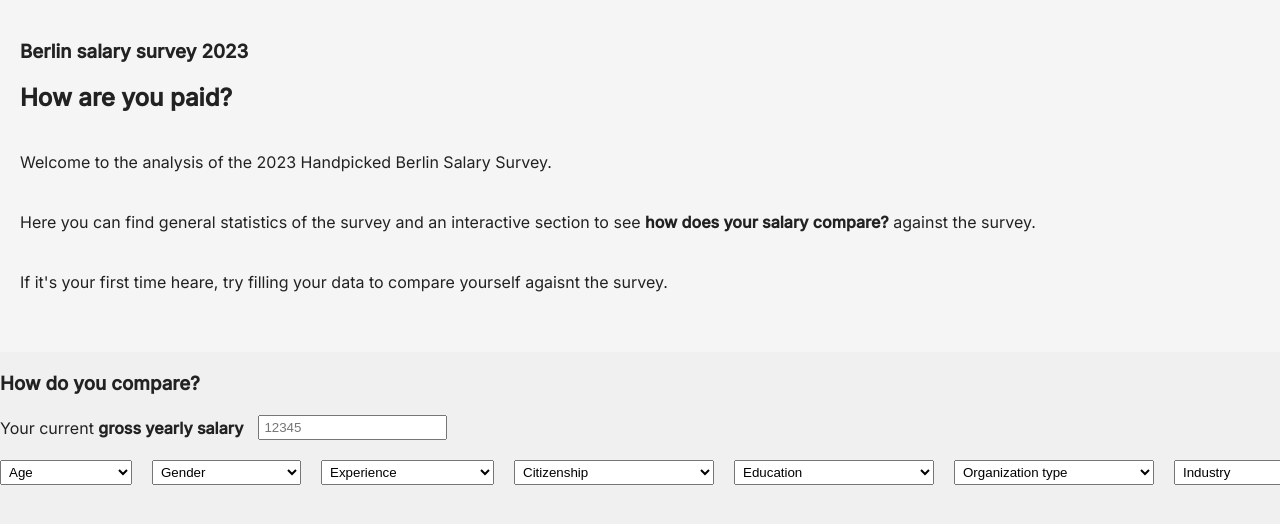
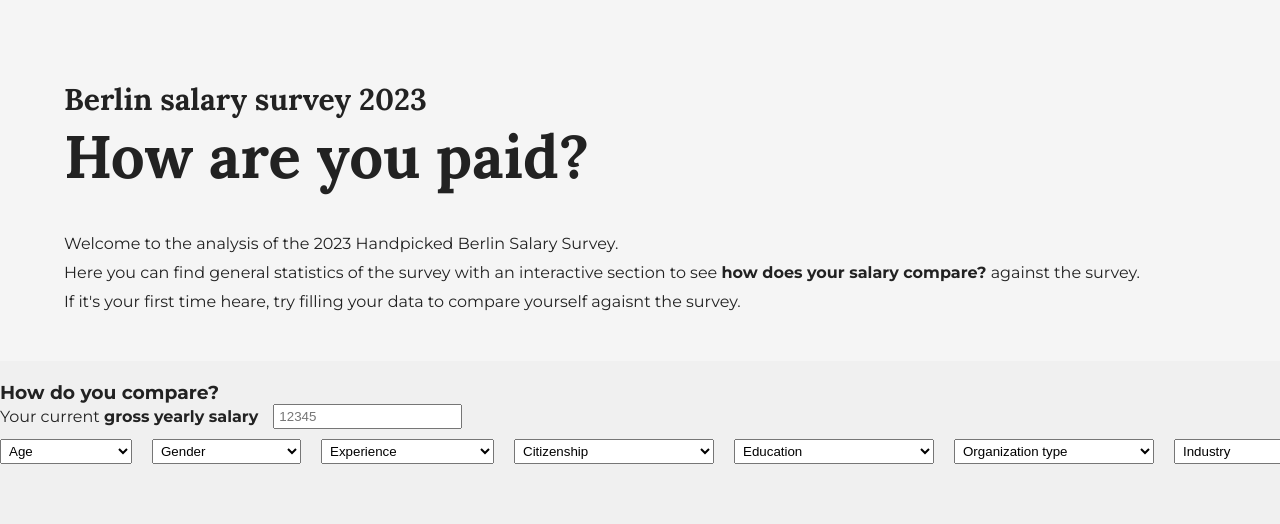
Before and after one commit to iheredia/berlin-salary-survey, a Next.js app: page / in a window 1280 px wide. Shown: the top 524 px of the page. Built offline with nearby package versions, Linux system fonts and the light colour scheme.

Commit message:
Adds lora and montserrat

```diff
--- a/app/globals.css
+++ b/app/globals.css
@@ -15,7 +15,7 @@ a {
 }
 
 p {
-  margin: 20px 0;
+  margin: 0 0 10px 0;
 }
 
 h1,
--- a/app/layout.tsx
+++ b/app/layout.tsx
@@ -1,11 +1,6 @@
 import type { Metadata } from "next";
-import { Inter } from "next/font/google";
+import { montserrat } from "@/components/fonts";
 import "./globals.css";
-
-const inter = Inter({
-  weight: ["400", "500"],
-  subsets: ["latin"],
-});
 
 export const metadata: Metadata = {
   title: "Berlin Salary Survey",
@@ -19,7 +14,7 @@ export default function RootLayout({
 }>) {
   return (
     <html lang="en">
-      <body className={inter.className}>{children}</body>
+      <body className={montserrat.className}>{children}</body>
     </html>
   );
 }
--- /dev/null
+++ b/components/fonts.ts
@@ -0,0 +1,6 @@
+import { Lora, Montserrat } from "next/font/google";
+
+const lora = Lora({ subsets: ["latin", "latin-ext"] });
+const montserrat = Montserrat({ subsets: ["latin", "latin-ext"] });
+
+export { montserrat, lora };
--- a/components/introduction.module.css
+++ /dev/null
@@ -1,4 +0,0 @@
-.introduction {
-  background: #f5f5f5;
-  padding: 40px 20px;
-}
--- /dev/null
+++ b/components/introduction/index.module.css
@@ -0,0 +1,28 @@
+.introduction {
+  background: #f5f5f5;
+  padding: 40px 5vw;
+}
+
+.titleContainer h1 {
+  margin: 0;
+  padding-top: 40px;
+
+  @media (max-width: 600px) {
+    font-size: 5vw;
+  }
+  @media (min-width: 601px) {
+    font-size: 30px;
+  }
+}
+
+.titleContainer h2 {
+  margin: 0;
+  margin-bottom: 40px;
+
+  @media (max-width: 600px) {
+    font-size: 10vw;
+  }
+  @media (min-width: 601px) {
+    font-size: 60px;
+  }
+}
--- a/components/introduction.tsx
+++ b/components/introduction/index.tsx
@@ -1,15 +1,19 @@
 import { AvailableYear } from "@/data/types";
-import styles from "./introduction.module.css";
+import { lora, montserrat } from "../fonts";
+import styles from "./index.module.css";
+import classNames from "classnames";
 
 export default function Introduction(props: { year: AvailableYear }) {
   const { year } = props;
   return (
     <section className={styles.introduction}>
-      <h1>Berlin salary survey {year}</h1>
-      <h2>How are you paid?</h2>
+      <div className={classNames(styles.titleContainer, lora.className)}>
+        <h1>Berlin salary survey {year}</h1>
+        <h2>How are you paid?</h2>
+      </div>
       <p>Welcome to the analysis of the {year} Handpicked Berlin Salary Survey.</p>
       <p>
-        Here you can find general statistics of the survey and an interactive section to see{" "}
+        Here you can find general statistics of the survey with an interactive section to see{" "}
         <strong>how does your salary compare?</strong> against the survey.
       </p>
       <p>
```
